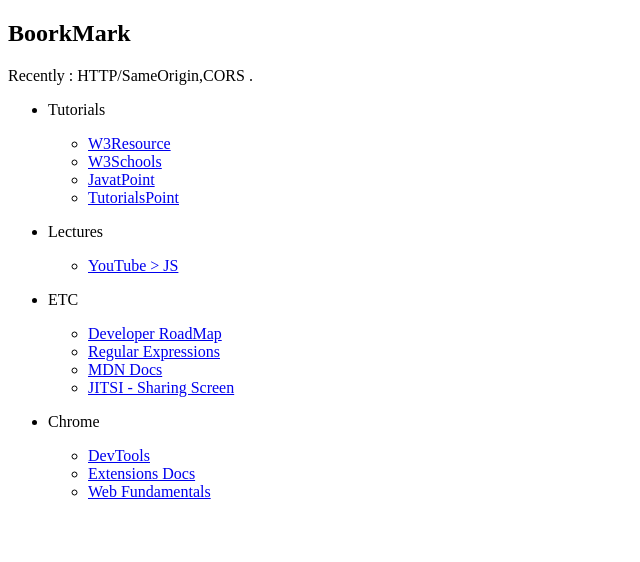
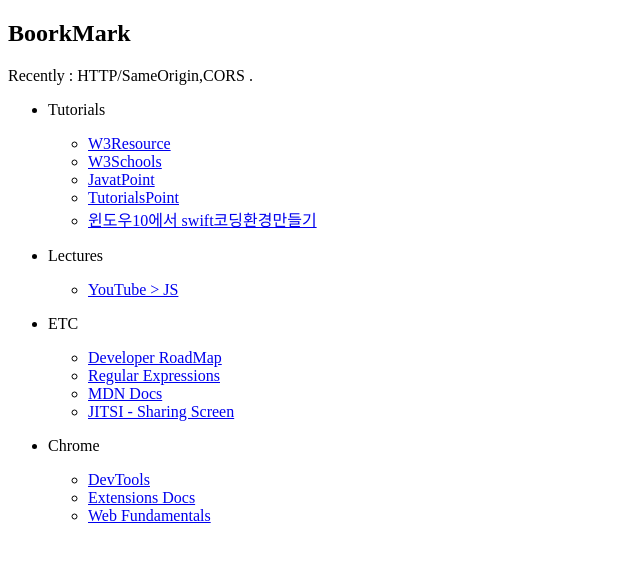
Before and after one commit to noelfania/nodlfania_index, a website: page nav1_2.html in a window 1280 px wide. Shown: the whole page, without its empty margins (0-640 px from the left). Drawn offline with Linux system fonts and the light colour scheme.

Commit message:
Update nav1_2.html

```diff
--- a/nav1_2.html
+++ b/nav1_2.html
@@ -16,6 +16,7 @@
                     <li><a href="https://www.w3schools.com/" target="_blank">W3Schools</a></li>
                     <li><a href="https://www.javatpoint.com/" target="_blank">JavatPoint</a></li>
                     <li><a href="https://www.tutorialspoint.com/tutorialslibrary.htm" target="_blank">TutorialsPoint</a></li>
+                    <li><a href="https://linux-studying.tistory.com/12" target="_blank">윈도우10에서 swift코딩환경만들기</a></li>
                 </ul>
             </li>
             <li>
```
